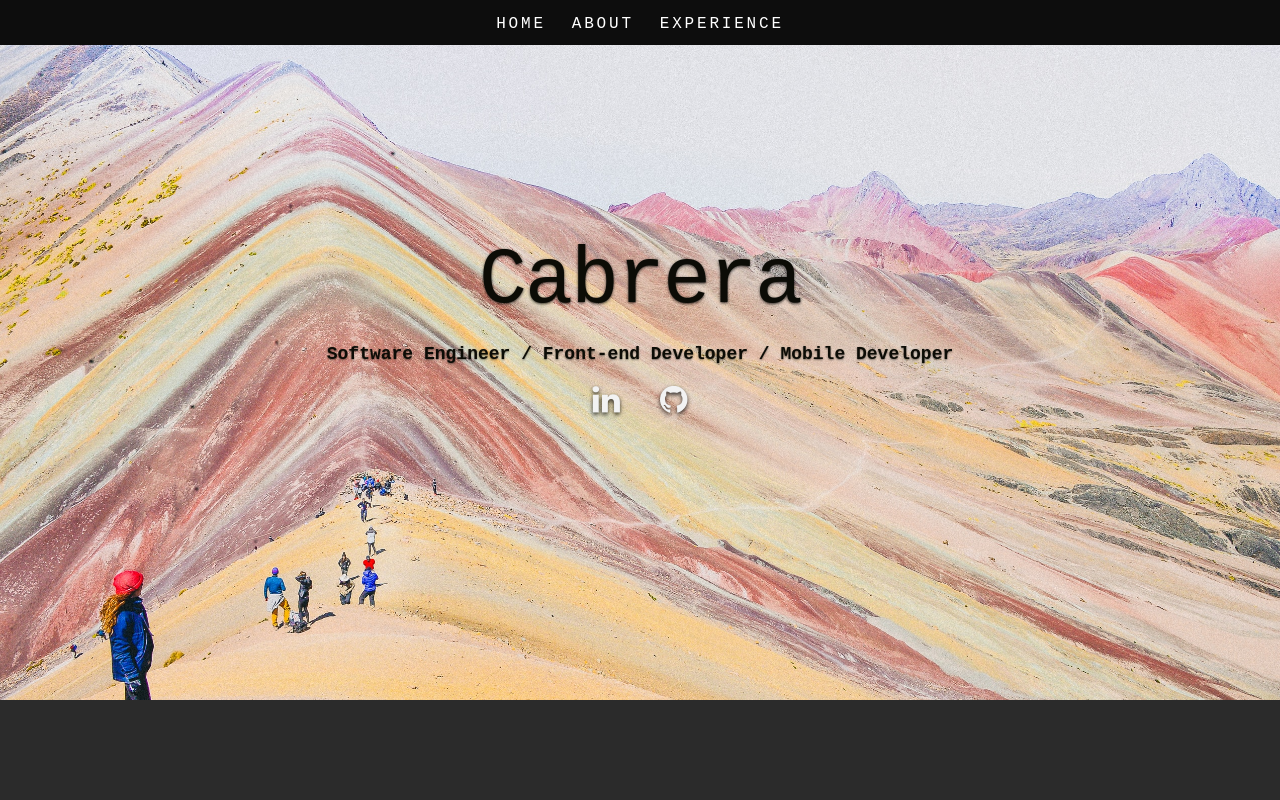
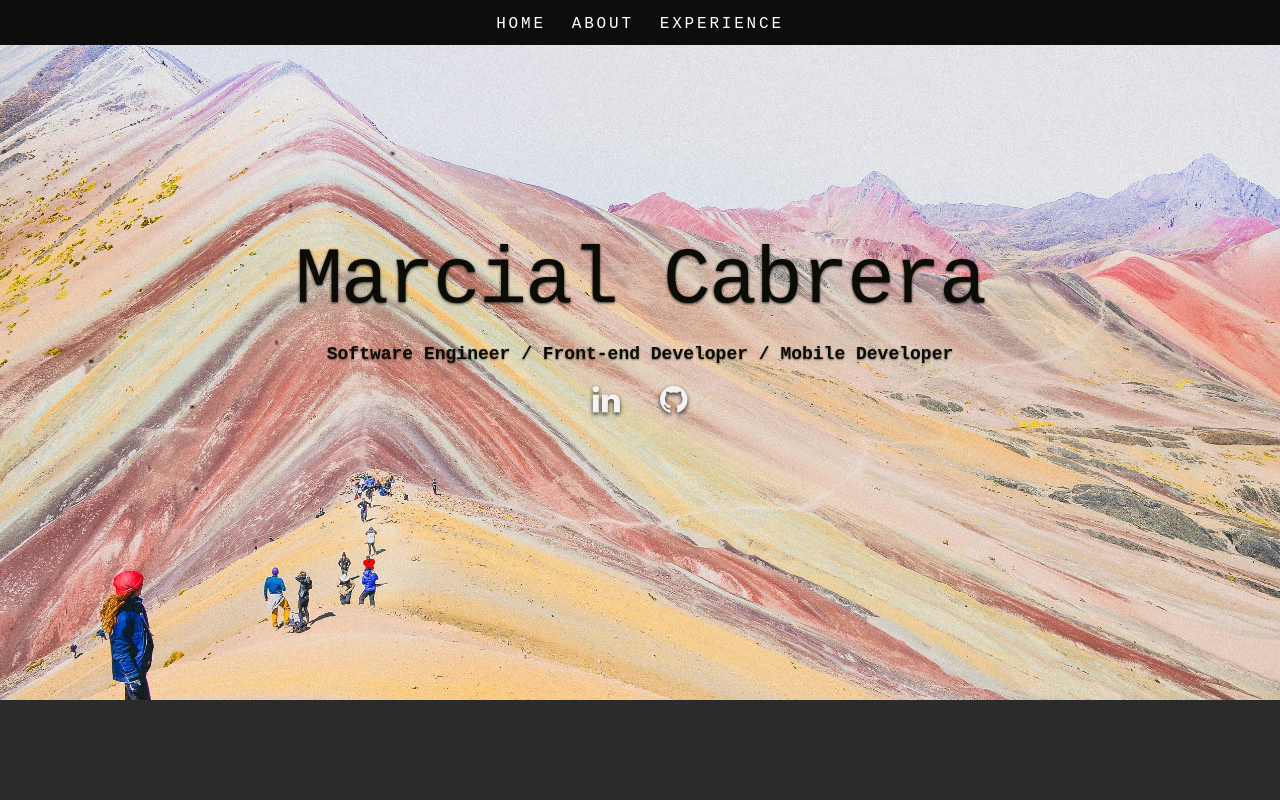
Before and after one commit to marcialc/MCPortafolio, a React (Create React App) app: page / in a window 1280 px wide. Shown: the top 800 px of the page. Built offline with nearby package versions, Linux system fonts and the light colour scheme; a web font is replaced by a local one.

Commit message:
changed name back

```diff
--- a/src/Data.js
+++ b/src/Data.js
@@ -1,5 +1,5 @@
 let Data = {
-  name: "Cabrera",
+  name: "Marcial Cabrera",
   headline: "Software Engineer / Front-end Developer / Mobile Developer",
   socialLinks: [
     {
```
